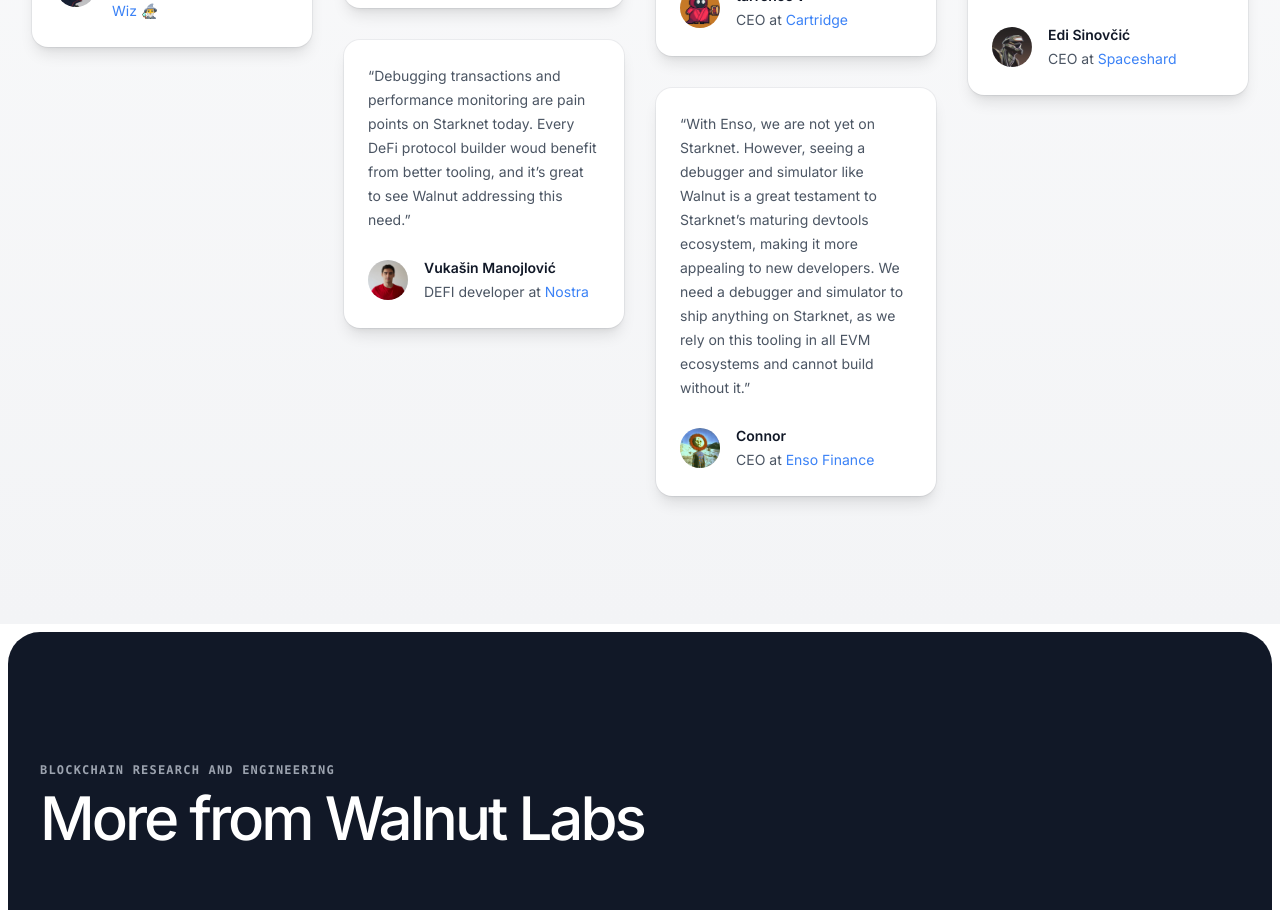
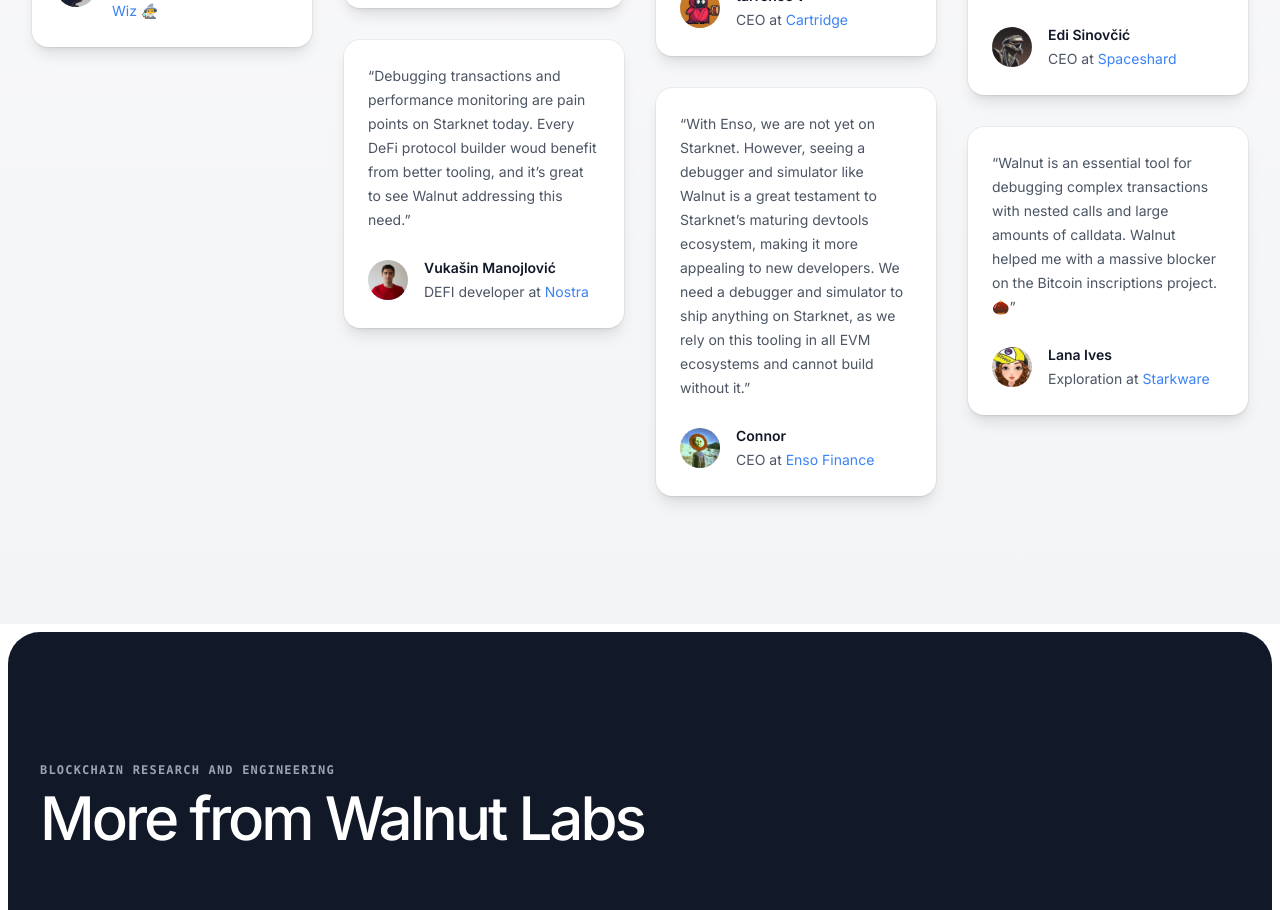
Before and after one commit to walnuthq/walnut-landingpage, a Next.js app: page / in a window 1280 px wide. Shown: the part 3860-4770 px from the top of the page. Built offline with nearby package versions, Linux system fonts and the light colour scheme; a web font is replaced by a local one.

Commit message:
Added new testimonial

```diff
--- a/src/app/components/testimonials.tsx
+++ b/src/app/components/testimonials.tsx
@@ -111,6 +111,17 @@
             '/testimonials/edi.jpg',
         },
       },
+      {
+        body: 'Walnut is an essential tool for debugging complex transactions with nested calls and large amounts of calldata. Walnut helped me with a massive blocker on the Bitcoin inscriptions project. 🌰',
+        author: {
+          name: 'Lana Ives',
+          position: 'Exploration at',
+          company: 'Starkware',
+          companyUrl: 'https://starkware.co/',
+          imageUrl:
+            '/testimonials/lana-ives.jpg',
+        },
+      },
     ],
 
   ],
```
Also changed, not shown: public/testimonials/lana-ives.jpg (added).
